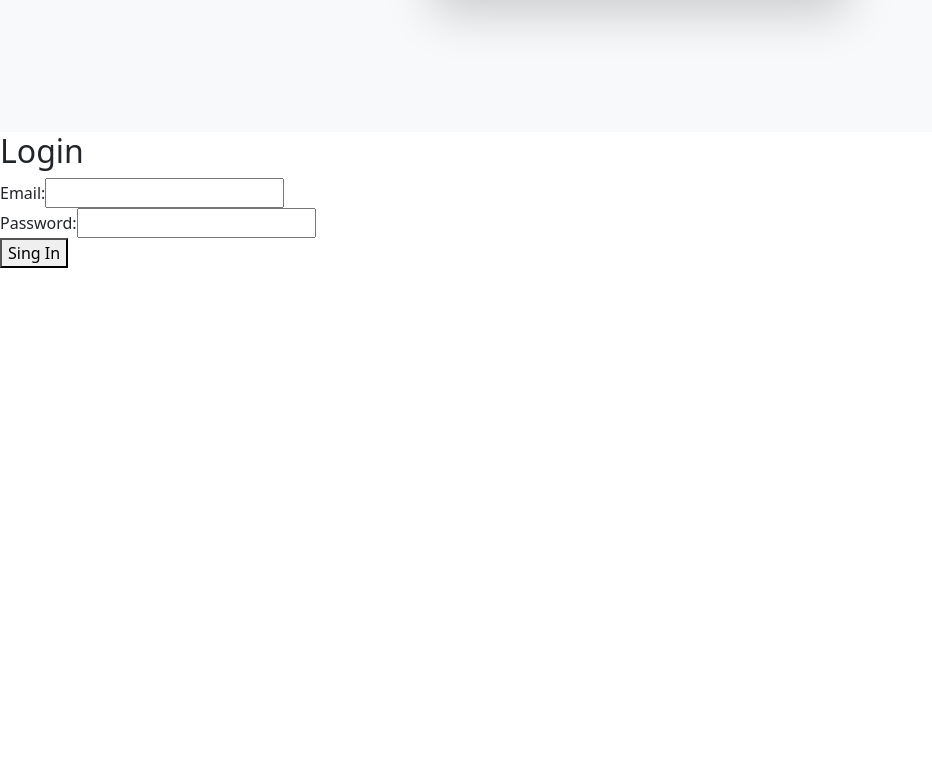
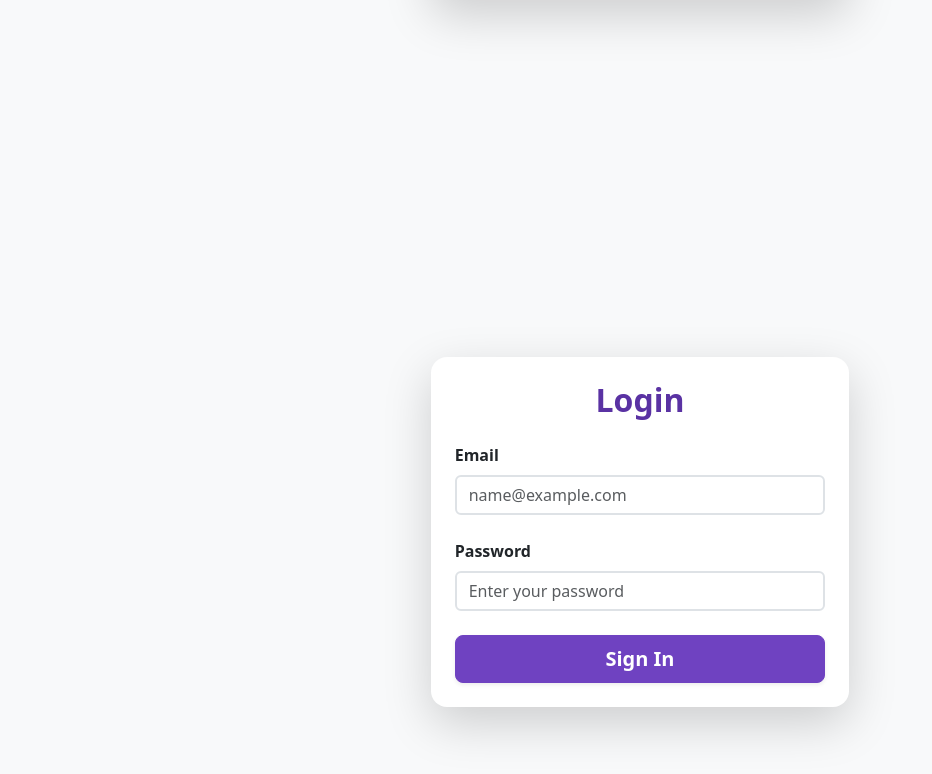
Before and after one commit to shrkptv/inno-frontend, a React (Vite) app: page / in a window 1280 px wide. Shown: the part 668-1442 px from the top of the page, without its empty margins (0-932 px from the left). Before the commit the page ends 936 px from the top, so only its background shows below. Built offline with nearby package versions, Linux system fonts and the light colour scheme.

Commit message:
Style login page with Bootstrap

```diff
--- a/src/pages/LoginPage.jsx
+++ b/src/pages/LoginPage.jsx
@@ -6,6 +6,17 @@ export default function LoginPage() {
         email: '',
         password: ''
     });
+
+    const purpleStyle = {
+        backgroundColor: '#6f42c1',
+        borderColor: '#6f42c1',
+        color: 'white'
+    };
+
+    const cardHeaderStyle = {
+        color: '#5a32a3',
+        fontWeight: '600'
+    };
 
     function handleChange(event) {
         const {name, value} = event.target;
@@ -45,31 +56,50 @@ export default function LoginPage() {
     }
 
     return (
-        <div>
-            <h2>Login</h2>
+        <div className="container-fluid vh-100 d-flex justify-content-center align-items-center bg-light">
+            <div className="col-md-5 col-lg-4">
+                <div className="card shadow-lg border-0 rounded-4 p-4">
+                    <h2 className="text-center mb-4" style={cardHeaderStyle}>Login</h2>
+
                     <form onSubmit={handleSubmit}>
-                <div>
-                    <label>Email: </label>
+                        <div className="mb-4">
+                            <label className="form-label fw-bold">Email</label>
                             <input
+                                className="form-control border-2"
                                 type="email"
                                 name="email"
+                                placeholder="name@example.com"
                                 value={loginData.email}
                                 onChange={handleChange}
+                                required
                             />
                         </div>
-                <div>
-                    <label>Password: </label>
+
+                        <div className="mb-4">
+                            <label className="form-label fw-bold">Password</label>
                             <input
+                                className="form-control border-2"
                                 type="password"
                                 name="password"
+                                placeholder="Enter your password"
                                 value={loginData.password}
                                 onChange={handleChange}
+                                required
+                                minLength={8}
                             />
                         </div>
-                <div>
-                    <button type="submit">Sing In</button>
+
+                        <div className="d-grid gap-2">
+                            <button
+                                className="btn btn-lg shadow-sm fw-bold"
+                                style={purpleStyle}
+                                type="submit">
+                                Sign In
+                            </button>
                         </div>
                     </form>
                 </div>
+            </div>
+        </div>
     );
 }
```
Lines whose indentation alone changed are shown as unchanged.
